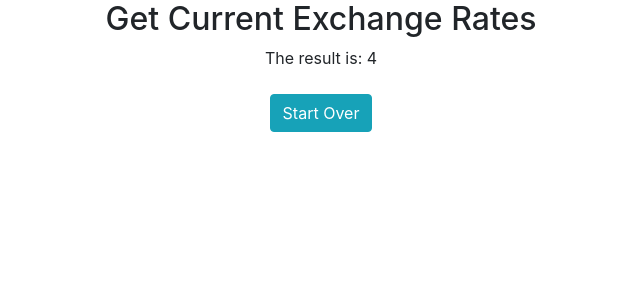
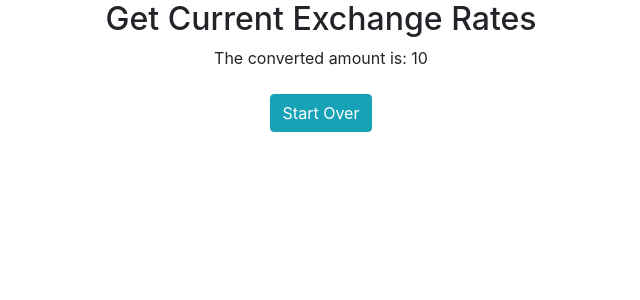
Before and after one commit to HeyImMatt/springboard-currency-conversion, a Flask app: template templates/rate.html in a window 1280 px wide. Shown: the top 300 px of the page, without its empty margins (319-959 px from the left). Run offline with Flask 2, Linux system fonts and the light colour scheme; the template is opened without the code that fills it: most values are stand-ins (such as "Sample title", 1, 10 or a date in 2020); some libraries are stand-ins or nearby versions.

Commit message:
Update exchange_rate to converted_amount

```diff
--- a/app.py
+++ b/app.py
@@ -23,8 +23,8 @@ def home():
             flash(validation_message)
             return redirect('/')
 
-        exchange_rate = get_rate(from_code, to_code, float(amount))
-        return redirect(url_for('rate', exchange_rate=exchange_rate))
+        converted_amount = get_rate(from_code, to_code, float(amount))
+        return redirect(url_for('rate', converted_amount=converted_amount))
 
     return render_template('index.html')
 
@@ -35,5 +35,5 @@ def rate():
     if request.method == 'POST':
         return redirect('/')
 
-    exchange_rate = request.args.get('exchange_rate')
-    return render_template('rate.html', exchange_rate=exchange_rate)
+    converted_amount = request.args.get('converted_amount')
+    return render_template('rate.html', converted_amount=converted_amount)
--- a/templates/rate.html
+++ b/templates/rate.html
@@ -2,7 +2,7 @@
 
 {% block content %}
 <div class="text-center">
-  <p class="mb-4">The result is: {{ exchange_rate }}</p>
+  <p class="mb-4">The converted amount is: {{ converted_amount }}</p>
   <form action="/rate" method="POST">
     <button type="submit" class="btn btn-info">Start Over</button>
   </form>
--- a/test_app.py
+++ b/test_app.py
@@ -28,7 +28,7 @@ class AppViewsTests(TestCase):
                 'amount': '1'
             })
             self.assertEqual(resp.status_code, 302)
-            self.assertIn('http://localhost/rate?exchange_rate', resp.location)
+            self.assertIn('http://localhost/rate?converted_amount', resp.location)
 
     def test_rate_get_route(self):
         with app.test_client() as c:
```
